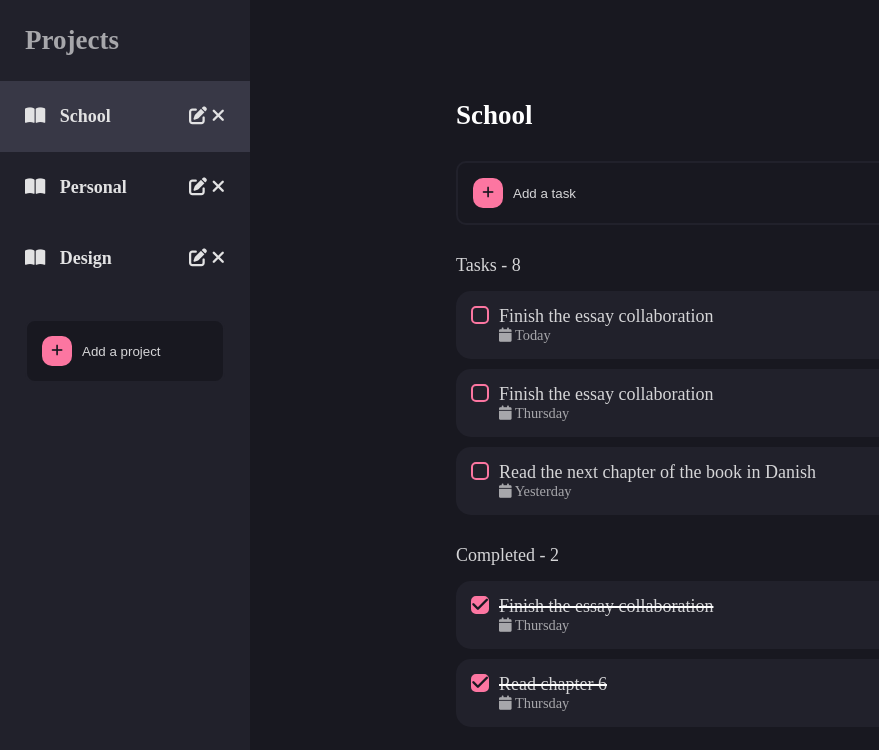
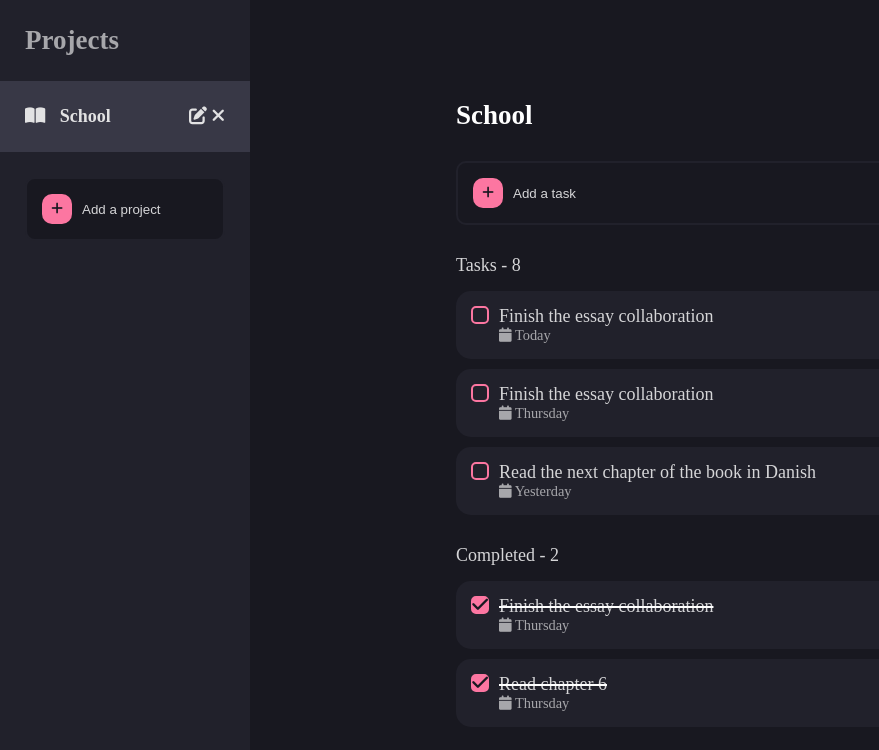
Before and after one commit to Selt0/todo-list, a website built with webpack: page dist/index.html in a window 1280 px wide. Shown: the whole page, without its empty margins (0-879 px from the left). Built offline with nearby package versions, Linux system fonts and the light colour scheme.

Commit message:
removed extra projects from html, no longer needed

```diff
--- a/dist/index.html
+++ b/dist/index.html
@@ -10,30 +10,10 @@
       <section class="sidebar">
         <h2>Projects</h2>
         <div class="project-container">
-          <div class="project active">
+           <div class="project active">
             <div class="project-info">
               <i class="fa-solid fa-book-open"></i>
               <span class="project-title">School</span>
-            </div>
-            <div class="project-buttons">
-              <i class="fa-solid fa-pen-to-square"></i>
-              <i class="fa-solid fa-xmark"></i>
-            </div>
-          </div>
-          <div class="project">
-            <div class="project-info">
-              <i class="fa-solid fa-book-open"></i>
-              <span class="project-title">Personal</span>
-            </div>
-            <div class="project-buttons">
-              <i class="fa-solid fa-pen-to-square"></i>
-              <i class="fa-solid fa-xmark"></i>
-            </div>
-          </div>
-          <div class="project">
-            <div class="project-info">
-              <i class="fa-solid fa-book-open"></i>
-              <span class="project-title">Design</span>
             </div>
             <div class="project-buttons">
               <i class="fa-solid fa-pen-to-square"></i>
```
